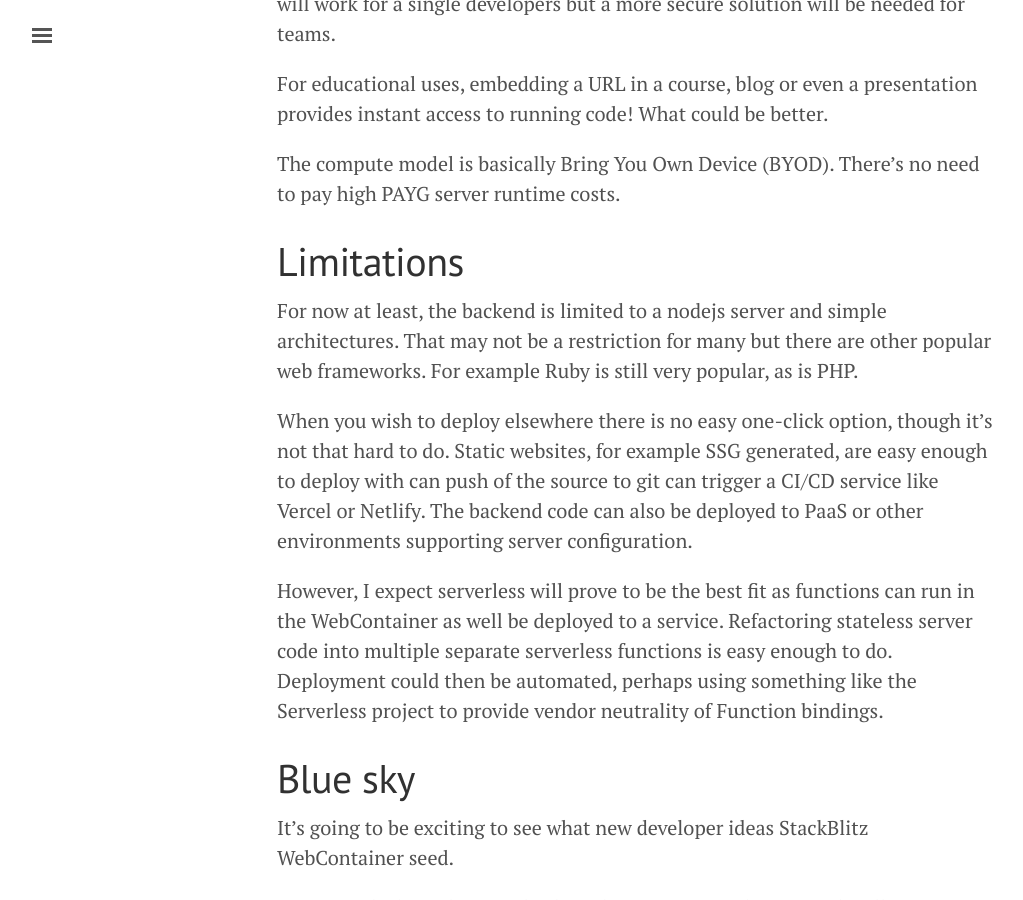
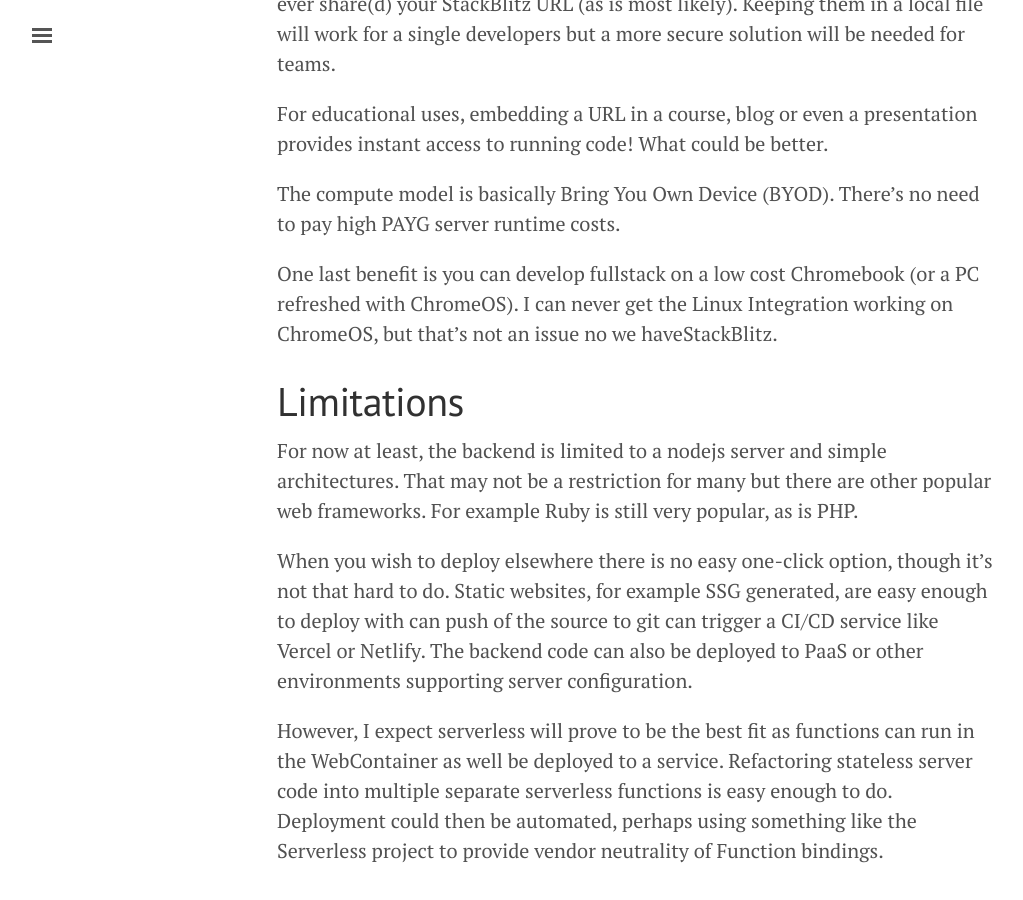
Before and after one commit to OpenDirective/opendirective.github.io, a Jekyll site: the page built from _posts/2022-03-26-web-native-development-with-stackblitz.md, in a window 1280 px wide and 900 px high, scrolled down 4979 px. Shown: the whole window, without its empty margins (3-1026 px from the left). Built offline with Jekyll 4.4.1, drawn with Linux system fonts in a browser that asks for light colours; some of the changed text lies outside the part shown.

Commit message:
Add chrome book

```diff
--- a/_posts/2022-03-26-web-native-development-with-stackblitz.md
+++ b/_posts/2022-03-26-web-native-development-with-stackblitz.md
@@ -7,6 +7,7 @@
 
 <p>But the servers are still distinct entities and not part of the apps themselves. That all changed when <a href="https://stackblitz.com/">StackBlitz</a> recently introduced <strong>WebContainers</strong> to the developer community.The rules just changed.</p></div>
 
+[Updated 2022-03-28: added developing on a Chromebook]
 [Updated 2022-03-27: added a note about secrets and expanded summary]
 ## The web as a platform
 
@@ -75,6 +76,8 @@
 
 The compute model is basically Bring You Own Device (BYOD). There's no need to pay high PAYG server runtime costs.
 
+One last benefit is you can develop fullstack on a low cost Chromebook (or a PC refreshed with ChromeOS). I can never get the Linux Integration working on ChromeOS, but that's not an issue no we haveStackBlitz.
+
 # Limitations
 
 For now at least, the backend is limited to a nodejs server and simple architectures. That may not be a restriction for many but there are other popular web frameworks. For example Ruby is still very popular, as is PHP.
```
